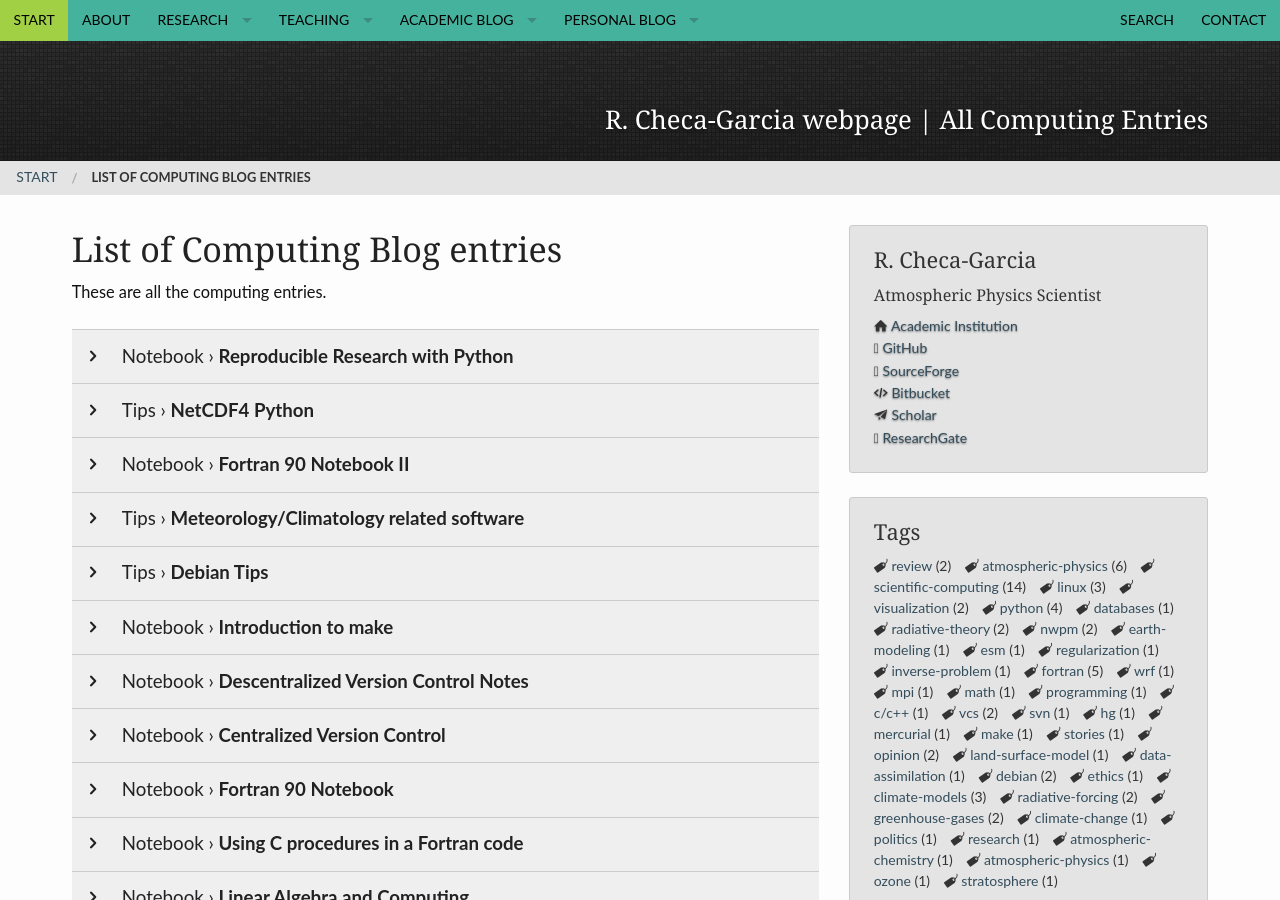
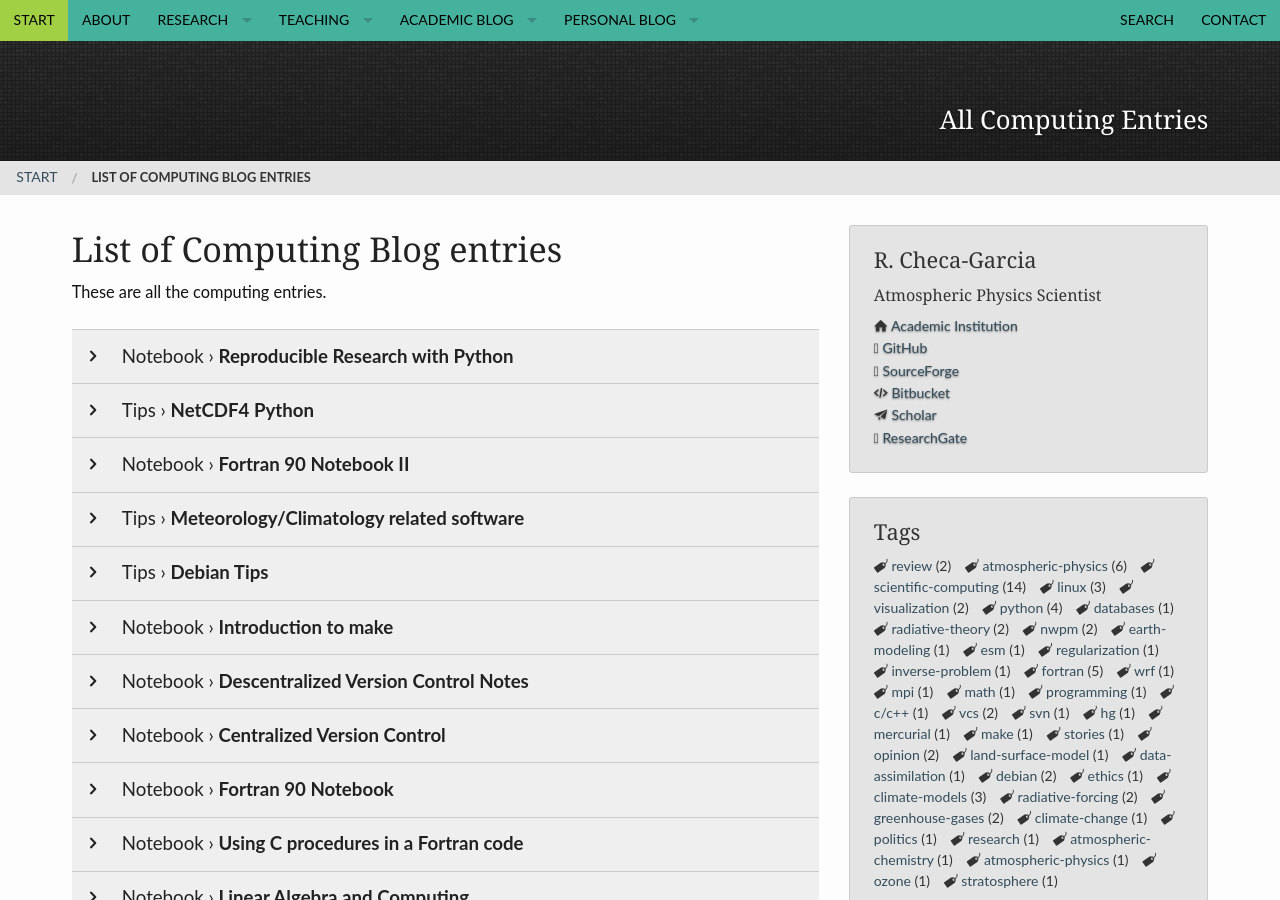
Before and after one commit to RCHG/rchg.github.io, a Jekyll site: the page built from blog/computing_blog.html, in a window 1280 px wide and 900 px high. Built offline with Jekyll 4.4.1, drawn with Linux system fonts in a browser that asks for light colours; comment, search, counter and statistics services are not loaded.

Commit message:
Update computing_blog.html

```diff
--- a/blog/computing_blog.html
+++ b/blog/computing_blog.html
@@ -5,7 +5,7 @@ teaser: "These are all the computing entries."
 breadcrumb: true
 sidebar: right
 header:
-    title: R. Checa-Garcia webpage | All Computing Entries
+    title: All Computing Entries
     pattern: pattern_jquery-dark-grey-tile.png
 permalink: "computing-blog/"
 ---
```
